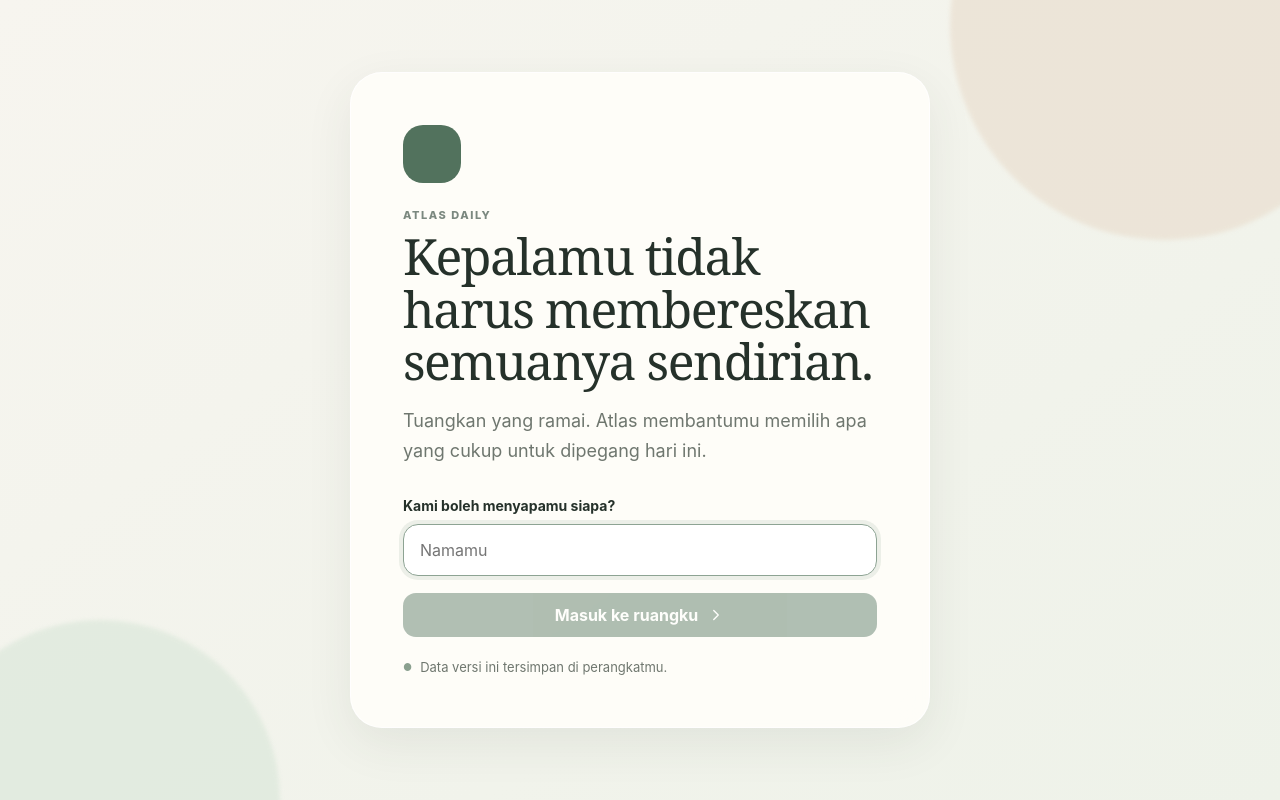
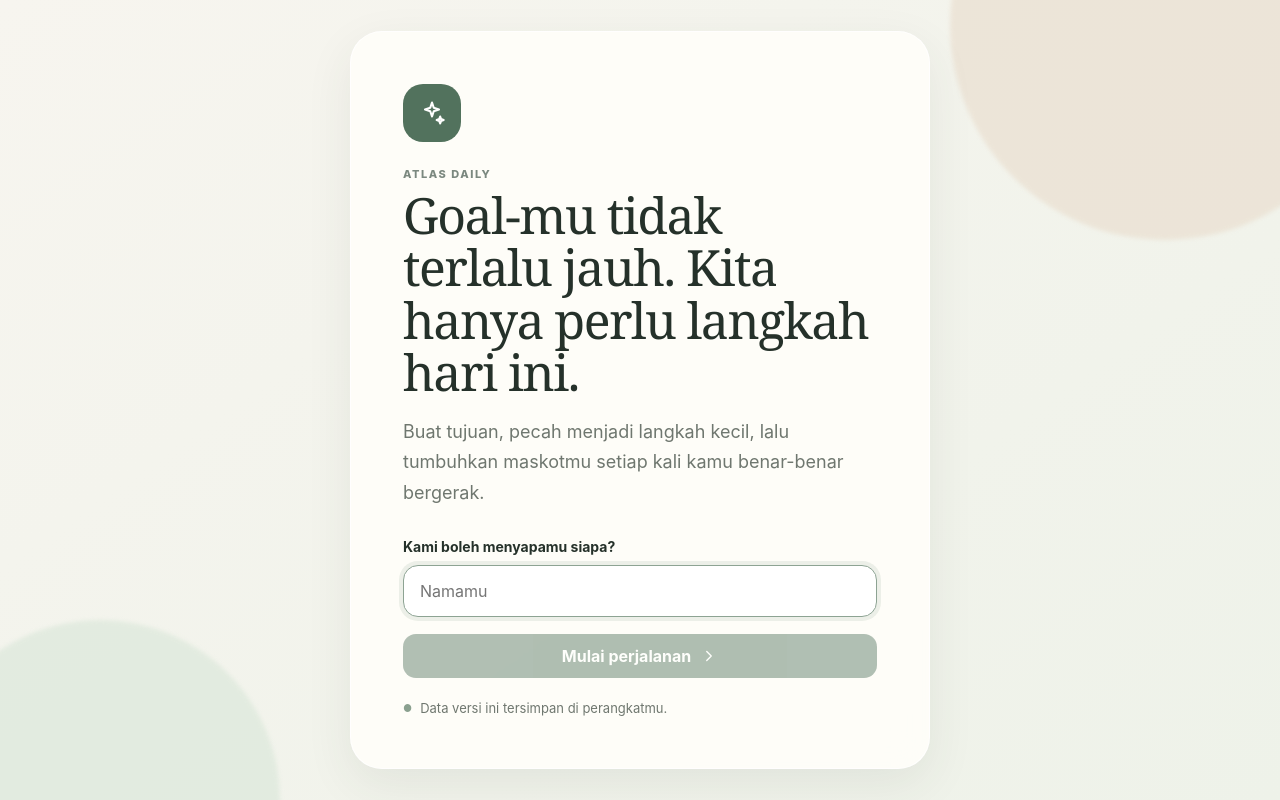
Before and after one commit to nrwtkd/atlas-daily, a React (Vite) app: page / in a window 1280 px wide. Built offline with nearby package versions, Linux system fonts and the light colour scheme.

Commit message:
feat: update onboarding for goal journey

```diff
--- a/src/components/Onboarding.tsx
+++ b/src/components/Onboarding.tsx
@@ -4,33 +4,24 @@ import Icon from "./Icon";
 export default function Onboarding({ onCreate }: { onCreate: (name: string) => Promise<void> }) {
   const [name, setName] = useState("");
   const [saving, setSaving] = useState(false);
-
   async function submit(event: FormEvent) {
     event.preventDefault();
     if (!name.trim()) return;
     setSaving(true);
-    try {
-      await onCreate(name);
-    } finally {
-      setSaving(false);
-    }
+    try { await onCreate(name); } finally { setSaving(false); }
   }
-
   return (
     <div className="onboardingPage">
-      <div className="onboardingGlow one" />
-      <div className="onboardingGlow two" />
+      <div className="onboardingGlow one"/><div className="onboardingGlow two"/>
       <section className="onboardingCard">
-        <span className="onboardingLogo"><Icon name="leaf" size={28}/></span>
+        <span className="onboardingLogo"><Icon name="spark" size={28}/></span>
         <p className="eyebrow">ATLAS DAILY</p>
-        <h1>Kepalamu tidak harus membereskan semuanya sendirian.</h1>
-        <p className="lead">Tuangkan yang ramai. Atlas membantumu memilih apa yang cukup untuk dipegang hari ini.</p>
+        <h1>Goal-mu tidak terlalu jauh. Kita hanya perlu langkah hari ini.</h1>
+        <p className="lead">Buat tujuan, pecah menjadi langkah kecil, lalu tumbuhkan maskotmu setiap kali kamu benar-benar bergerak.</p>
         <form onSubmit={submit}>
           <label htmlFor="name">Kami boleh menyapamu siapa?</label>
-          <input id="name" value={name} onChange={(event) => setName(event.target.value)} placeholder="Namamu" autoFocus />
-          <button className="primaryButton wide" disabled={!name.trim() || saving}>
-            {saving ? "Menyiapkan ruangmu…" : "Masuk ke ruangku"}<Icon name="arrow" size={18}/>
-          </button>
+          <input id="name" value={name} onChange={(event) => setName(event.target.value)} placeholder="Namamu" autoFocus/>
+          <button className="primaryButton wide" disabled={!name.trim() || saving}>{saving ? "Menyiapkan perjalanan…" : "Mulai perjalanan"}<Icon name="arrow" size={18}/></button>
         </form>
         <div className="privacyLine"><span>●</span> Data versi ini tersimpan di perangkatmu.</div>
       </section>
```
